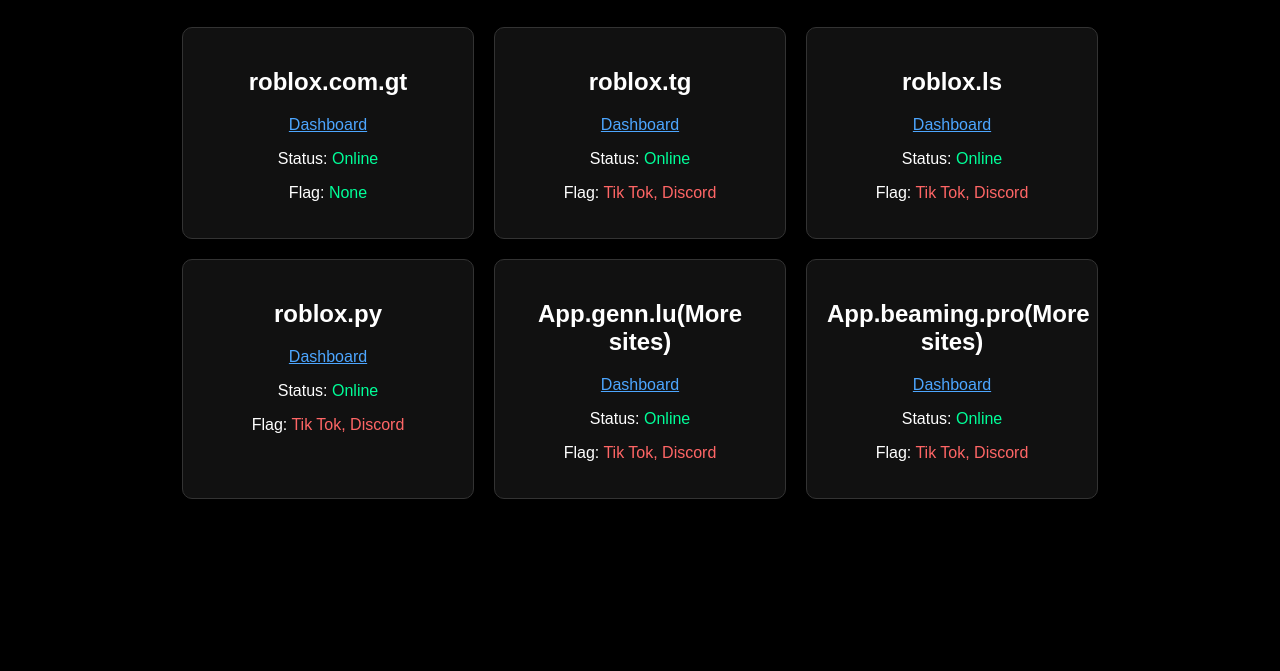
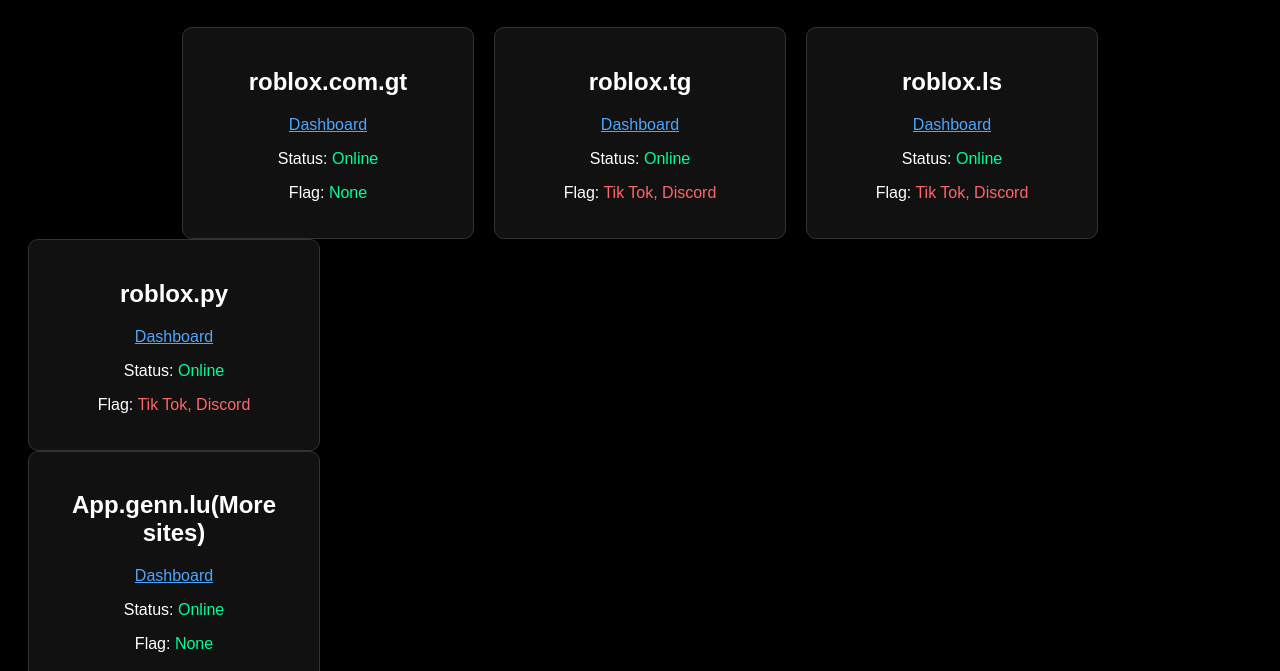
Before and after one commit to beamer112/roblox-links-immortal, a plain HTML site: page index.html in a window 1280 px wide. Shown: the part 129-800 px from the top of the page. Drawn offline with Linux system fonts and the light colour scheme.

Commit message:
Update index.html

```diff
--- a/index.html
+++ b/index.html
@@ -32,6 +32,8 @@
       <p>Flag: <span class="flag red">Tik Tok, Discord</span></p>
     </div>
 
+</div>
+
      <div class="card">
       <h2><strong>roblox.py</strong></h2>
       <a href="https://roblox.com.py/dashboard/?code=MzQzMjkwOTEwMTcxNjUyNzkwNA==" target="_blank">Dashboard</a>
@@ -43,14 +45,14 @@
       <h2><strong>App.genn.lu(More sites)</strong></h2>
       <a href="https://app.genn.lu/auth/contralpage" target="_blank">Dashboard</a>
       <p>Status: <span class="online">Online</span></p>
-      <p>Flag: <span class="flag red">Tik Tok, Discord</span></p>
+      <p>Flag: <span class="flag">None</span></p>
     </div>
 
     <div class="card">
       <h2><strong>App.beaming.pro(More sites)</strong></h2>
       <a href="https://app.beaming.pro/u/BeamerCommunity" target="_blank">Dashboard</a>
       <p>Status: <span class="online">Online</span></p>
-      <p>Flag: <span class="flag red">Tik Tok, Discord</span></p>
+      <p>Flag: <span class="flag">None</span></p>
     </div>
   </div>
 </body>
```
